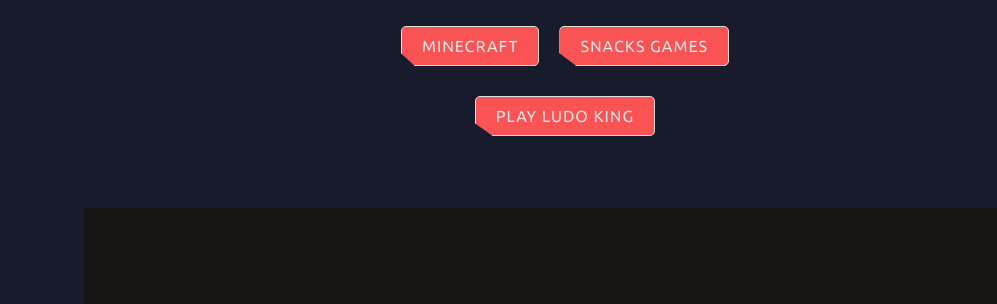
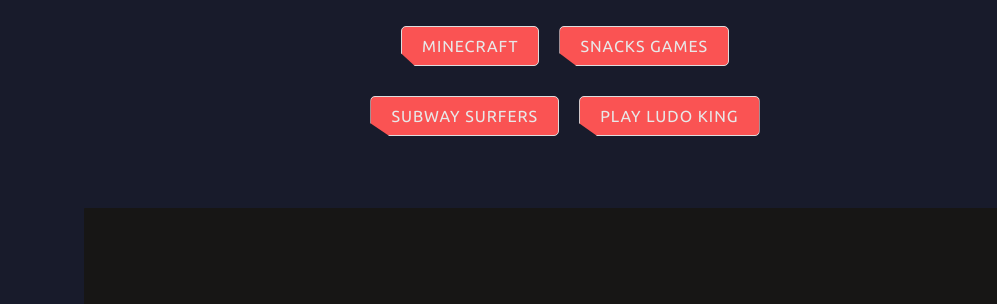
Before and after one commit to st762590/bholakigaming, a plain HTML site: page index.html in a window 1280 px wide. Shown: the part 146-450 px from the top of the page, 75-1072 px from the left. Drawn offline with nearby package versions, Linux system fonts and the light colour scheme; a web font is replaced by a local one.

Commit message:
update index.html

```diff
--- a/index.html
+++ b/index.html
@@ -86,6 +86,7 @@
           <a class="btn" href="#carrom">Snacks Games</a>
           </div>
         <div class="product-tabs">
+          <a class="btn" class="active" href="SUBWAY.HTML">Subway Surfers</a>
           <a class="btn" class="active" href="ludo.html">Play LUDO King</a>
         </div>
 
```
